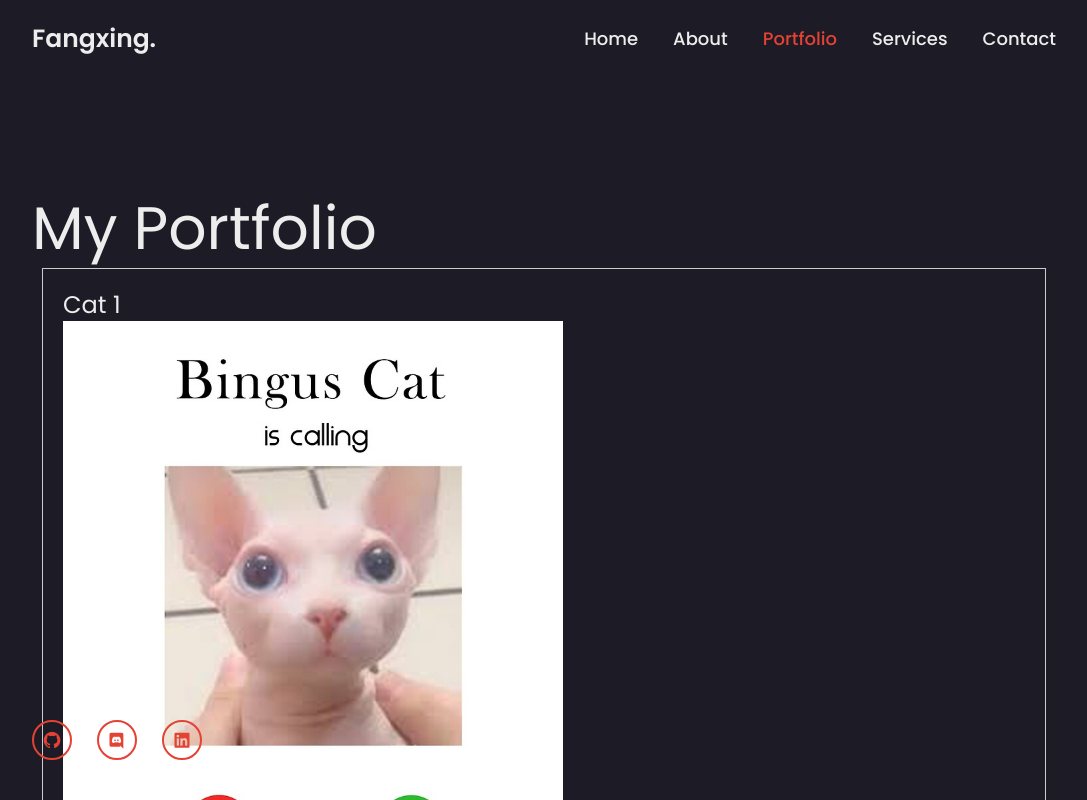
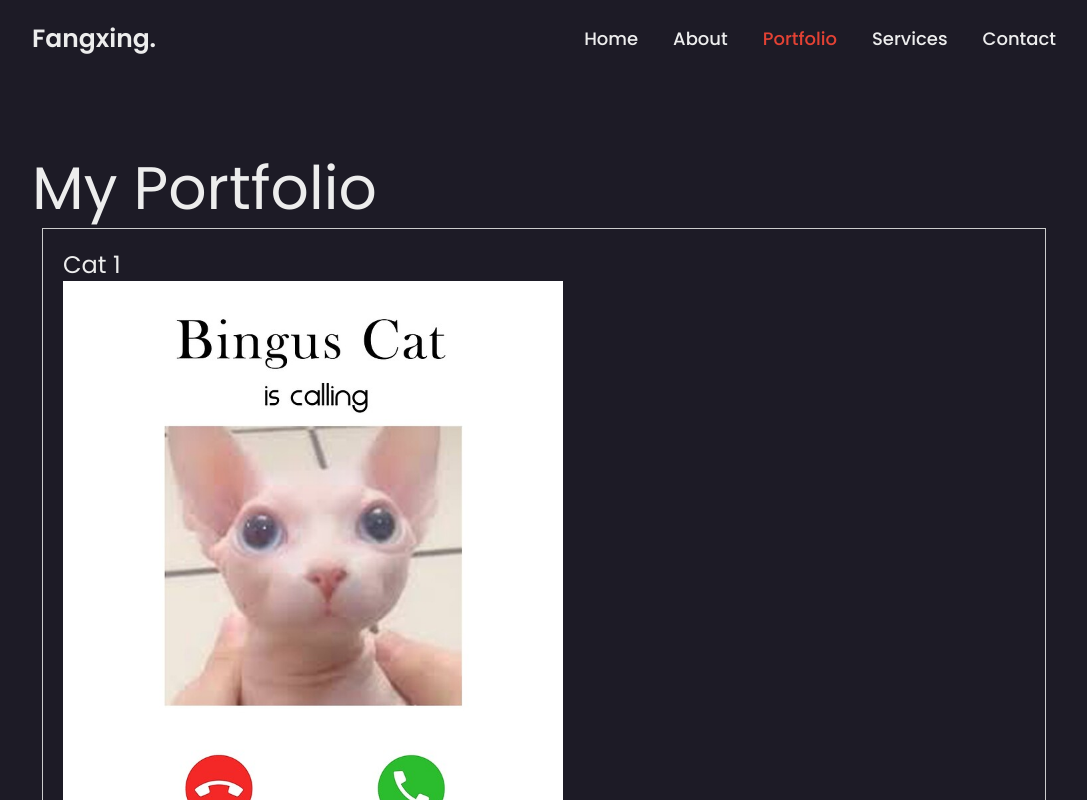
Before and after one commit to Fangoling/portfolio-website, a Next.js app: page /portfolio in a window 1280 px wide. Shown: the top 800 px of the page, without its empty margins (96-1183 px from the left). Built offline with nearby package versions, Linux system fonts and the light colour scheme.

Commit message:
fixed the problem with footer, it now is  at the bottom of the page.
the header is also not fixed anymore and only at the top of the page

```diff
--- a/app/global.css
+++ b/app/global.css
@@ -11,18 +11,27 @@
 * {
   @apply box-border m-0 p-0;
 }
+
+html {
+  height: 100%;
+}
+
 body {
     background-color: var(--primary);
     color: var(--font);
+    min-height: 100%;
+    display: flex;
+    flex-direction: column;
 }
 .header {
   @apply w-full flex justify-between items-center z-[100] px-[10%] py-5 left-0 top-0 ;
-  background-color: var(--primary);
-  display: flex;
-  flex-wrap: wrap;
 }
 .logo {
   @apply text-[25px] text-[color:var(--font)] no-underline font-semibold;
+}
+.navbar {
+  display: flex;
+  flex-wrap: wrap
 }
 .navbar a {
   @apply text-lg text-[color:var(--font)] no-underline font-medium ml-[35px];
@@ -32,9 +41,7 @@ body {
   @apply text-[color:var(--secondary)];
 }
 .footer {
-  @apply fixed w-full bottom-0 items-center z-[10000] px-[10%] py-0;
-  background-color: var(--primary);
-  color: var(--primary)
+  @apply relative w-full bottom-0 items-center z-[100] px-[10%] py-0 mt-auto;
 }
 .home-content {
   @apply max-w-[600px];
@@ -138,5 +145,5 @@ body {
 }
 
 .children-container {
-  @apply pt-[15vh] px-[10%] z-[-1];
+  @apply pt-[10vh] pb-[15vh] px-[10%] z-[-1];
 }
--- a/app/layout.tsx
+++ b/app/layout.tsx
@@ -7,7 +7,7 @@ import { usePathname } from 'next/navigation'
 import { Poppins } from 'next/font/google'
 
 const poppins = Poppins({
-  weight: ['300','400','500','600','700','800','900'],
+  weight: ['300', '400', '500', '600', '700', '800', '900'],
   subsets: ['latin'],
   variable: '--font-poppins'
 })
@@ -34,7 +34,7 @@ export default function RootLayout({
         <title>Fangxing Liu&apos;s website</title>
         <link href="https://unpkg.com/boxicons@2.1.4/css/boxicons.min.css" rel="stylesheet" />
       </head>
-
+      <body>
         <header className="header">
           <a href="/" className="logo">Fangxing.</a>
 
@@ -52,6 +52,7 @@ export default function RootLayout({
             {children}
           </div>
         </main>
+
         <footer className="footer">
           <div className="footer-icons">
             <a href="https://github.com/Fangoling"><i className='bx bxl-github'></i></a>
@@ -60,6 +61,7 @@ export default function RootLayout({
           </div>
         </footer>
 
+      </body>
     </html>
   )
 }
```
Lines whose indentation alone changed are shown as unchanged.
